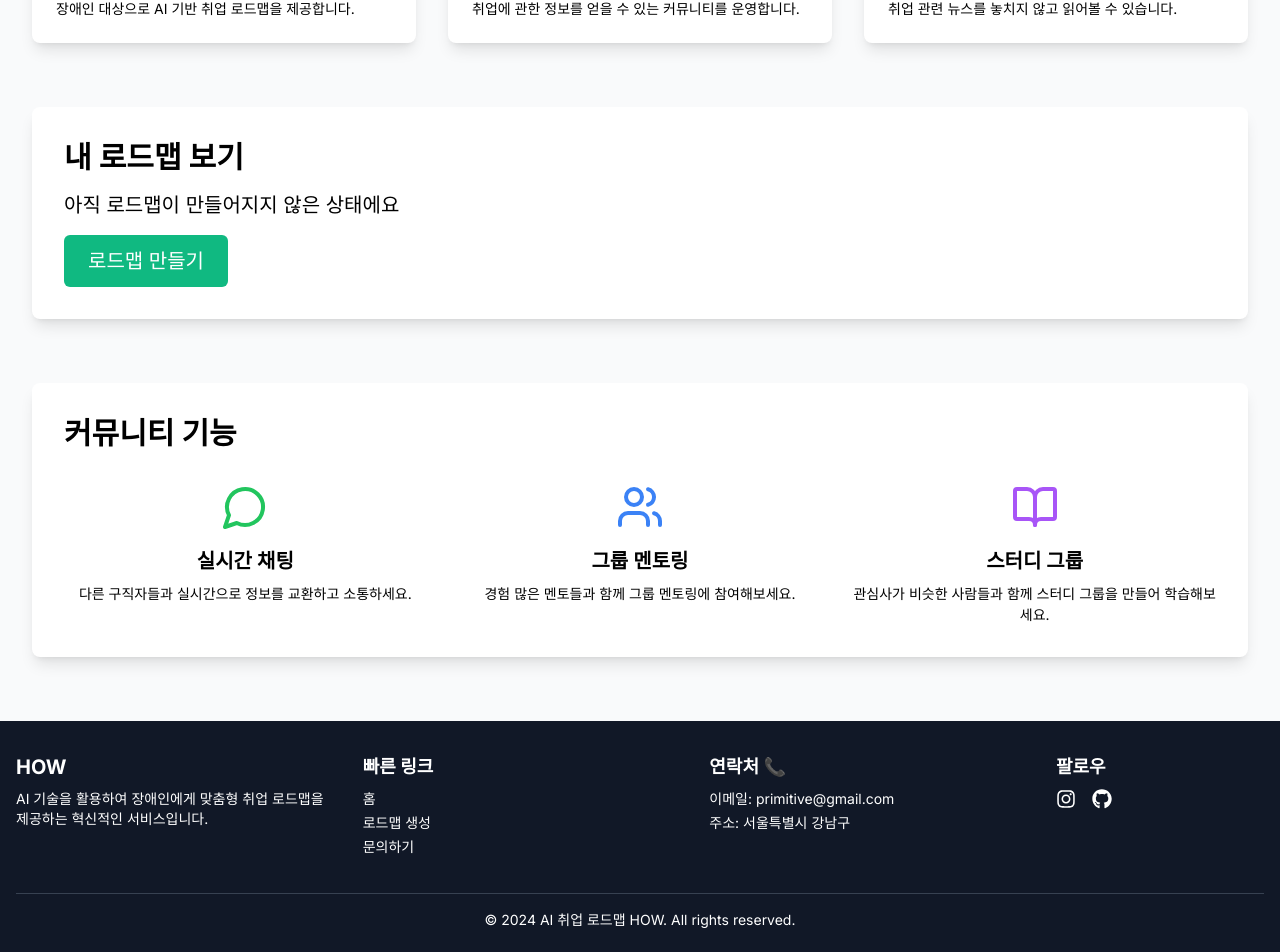
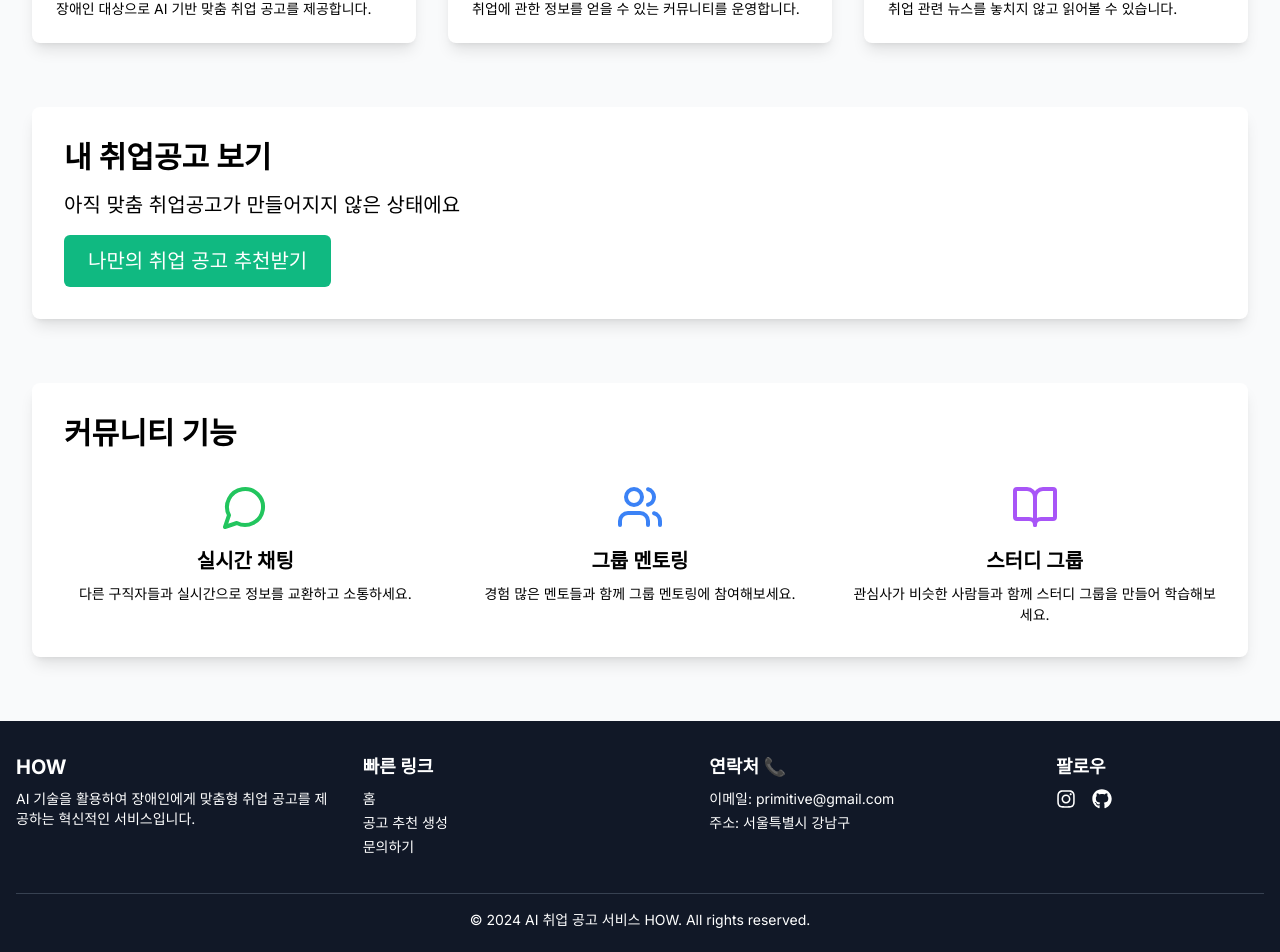
Before and after one commit to H-O-W/how-fe, a Next.js app: page / in a window 1280 px wide. Shown: the part 736-1688 px from the top of the page. Built offline with nearby package versions, Linux system fonts and the light colour scheme; a web font is replaced by a local one.

Commit message:
fix: 로드맵 -> 취업공고 수정

```diff
--- a/src/app/Components/Footer.js
+++ b/src/app/Components/Footer.js
@@ -11,7 +11,7 @@ const Footer = () => {
           <div className="w-full md:w-1/4 mb-6 md:mb-0">
             <h3 className="text-xl font-bold mb-2">HOW</h3>
             <p className="text-sm">
-              AI 기술을 활용하여 장애인에게 맞춤형 취업 로드맵을 제공하는 혁신적인 서비스입니다.
+              AI 기술을 활용하여 장애인에게 맞춤형 취업 공고를 제공하는 혁신적인 서비스입니다.
             </p>
           </div>
 
@@ -26,7 +26,7 @@ const Footer = () => {
               </li>
               <li className="mb-1">
                 <Link href="/roadmap" className="hover:text-gray-300">
-                  로드맵 생성
+                  공고 추천 생성
                 </Link>
               </li>
               <li className="mb-1">
@@ -65,7 +65,7 @@ const Footer = () => {
 
         {/* 저작권 정보 */}
         <div className="border-t border-gray-700 mt-8 pt-4 text-sm text-center">
-          © {new Date().getFullYear()} AI 취업 로드맵 HOW. All rights reserved.
+          © {new Date().getFullYear()} AI 취업 공고 서비스 HOW. All rights reserved.
         </div>
       </div>
     </footer>
--- a/src/app/page.js
+++ b/src/app/page.js
@@ -69,7 +69,10 @@ export default function Home() {
 
           <motion.div className="grid grid-cols-1 md:grid-cols-3 gap-8 mb-16" variants={stagger}>
             {[
-              { title: "취업 로드맵", desc: "장애인 대상으로 AI 기반 취업 로드맵을 제공합니다." },
+              {
+                title: "맞춤 취업 공고",
+                desc: "장애인 대상으로 AI 기반 맞춤 취업 공고를 제공합니다.",
+              },
               {
                 title: "취업 커뮤니티",
                 desc: "취업에 관한 정보를 얻을 수 있는 커뮤니티를 운영합니다.",
@@ -97,10 +100,10 @@ export default function Home() {
           </motion.div>
 
           <motion.div variants={fadeInUp} className="bg-white rounded-lg shadow-lg p-8 mb-16">
-            <h2 className="text-3xl font-bold mb-4">내 로드맵 보기</h2>
+            <h2 className="text-3xl font-bold mb-4">내 취업공고 보기</h2>
             {isHaveRoadmap ? (
               <>
-                <p className="text-xl mb-3">로드맵이 준비되었습니다. 확인해 보세요!</p>
+                <p className="text-xl mb-3">나만의 취업공고 준비되었습니다. 확인해 보세요!</p>
                 <Link
                   className="px-4 py-1 bg-emerald-950 text-white rounded-md text-xl shadow hover:shadow-lg hover:bg-emerald-700 hover:scale-110 transition"
                   href={"/roadmap"}
@@ -110,14 +113,14 @@ export default function Home() {
               </>
             ) : (
               <div className="text-xl">
-                <p className="mb-4">아직 로드맵이 만들어지지 않은 상태에요</p>
+                <p className="mb-4">아직 맞춤 취업공고가 만들어지지 않은 상태에요</p>
                 <MotionLink
                   href="/roadmap"
                   className="inline-block px-6 py-3 bg-emerald-500 text-white rounded-md hover:bg-green-600 transition-colors"
                   whileHover={{ scale: 1.05 }}
                   whileTap={{ scale: 0.95 }}
                 >
-                  로드맵 만들기
+                  나만의 취업 공고 추천받기
                 </MotionLink>
               </div>
             )}
```
